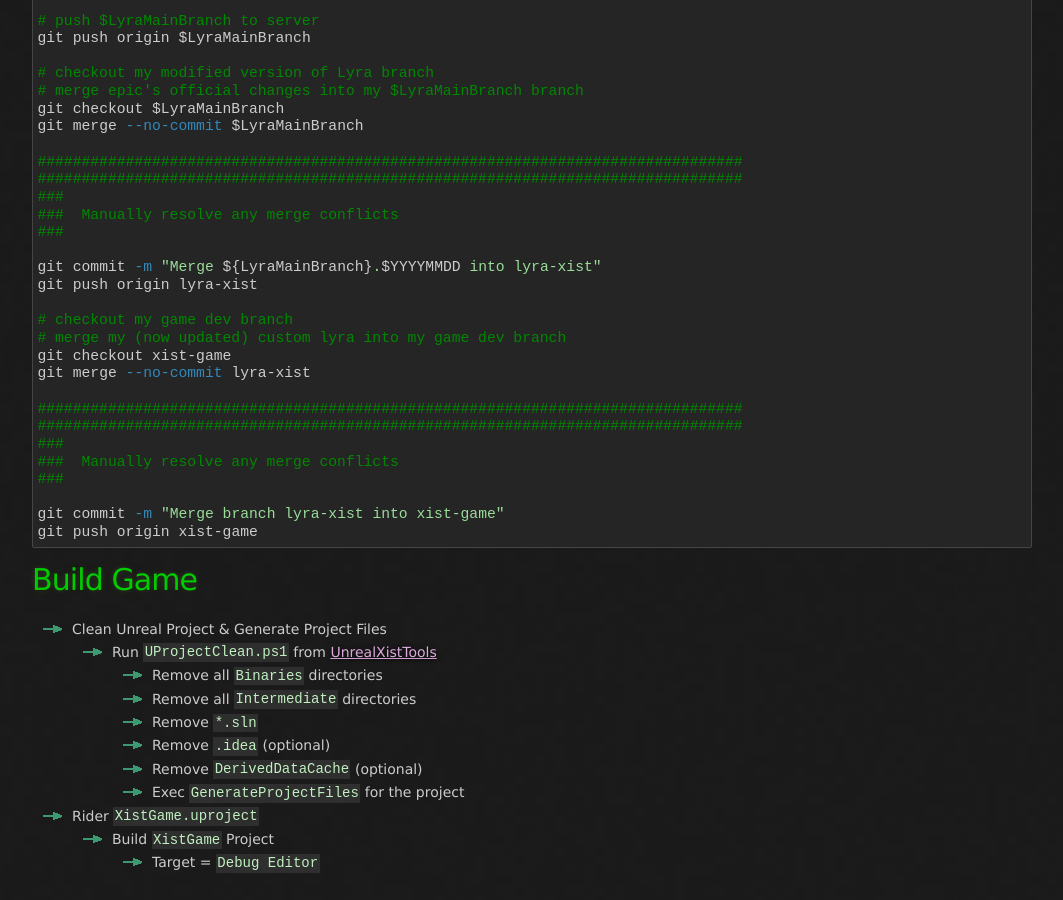
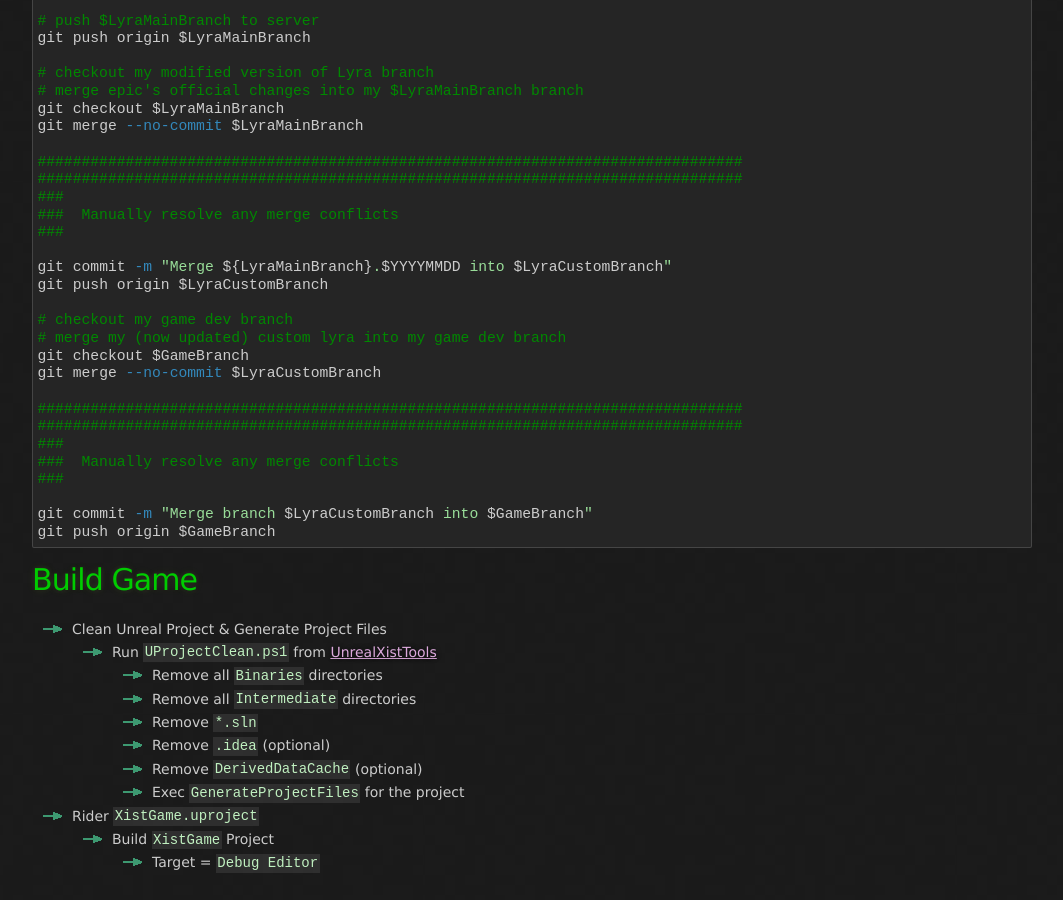
Before and after one commit to x157/x157.github.io, a Jekyll site: the page built from UE5/LyraStarterGame/Tutorials/Procedure-Merge-Epic-Source-into-Git.md, in a window 1280 px wide and 900 px high, scrolled down 3010 px. Shown: the whole window, without its empty margins (108-1171 px from the left). Built offline with Jekyll 4.4.1, drawn with Linux system fonts in a browser that asks for light colours.

Commit message:
Update branch names to variable references

````diff
--- a/UE5/LyraStarterGame/Tutorials/Procedure-Merge-Epic-Source-into-Git.md
+++ b/UE5/LyraStarterGame/Tutorials/Procedure-Merge-Epic-Source-into-Git.md
@@ -183,13 +183,13 @@
 ###  Manually resolve any merge conflicts
 ###
 
-git commit -m "Merge ${LyraMainBranch}.$YYYYMMDD into lyra-xist"
-git push origin lyra-xist
+git commit -m "Merge ${LyraMainBranch}.$YYYYMMDD into $LyraCustomBranch"
+git push origin $LyraCustomBranch
 
 # checkout my game dev branch
 # merge my (now updated) custom lyra into my game dev branch
-git checkout xist-game
-git merge --no-commit lyra-xist
+git checkout $GameBranch
+git merge --no-commit $LyraCustomBranch
 
 ################################################################################
 ################################################################################
@@ -197,8 +197,8 @@
 ###  Manually resolve any merge conflicts
 ###
 
-git commit -m "Merge branch lyra-xist into xist-game"
-git push origin xist-game
+git commit -m "Merge branch $LyraCustomBranch into $GameBranch"
+git push origin $GameBranch
 ```
 
 # Build Game
````
